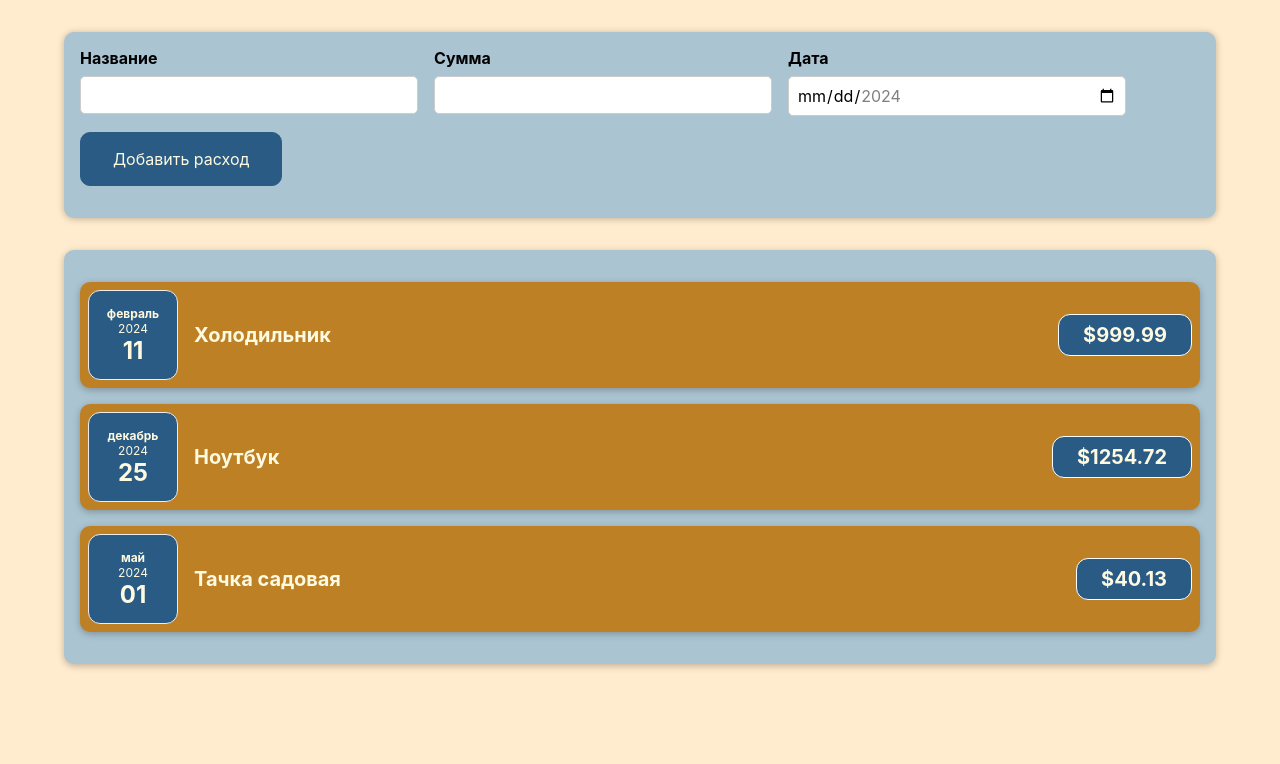
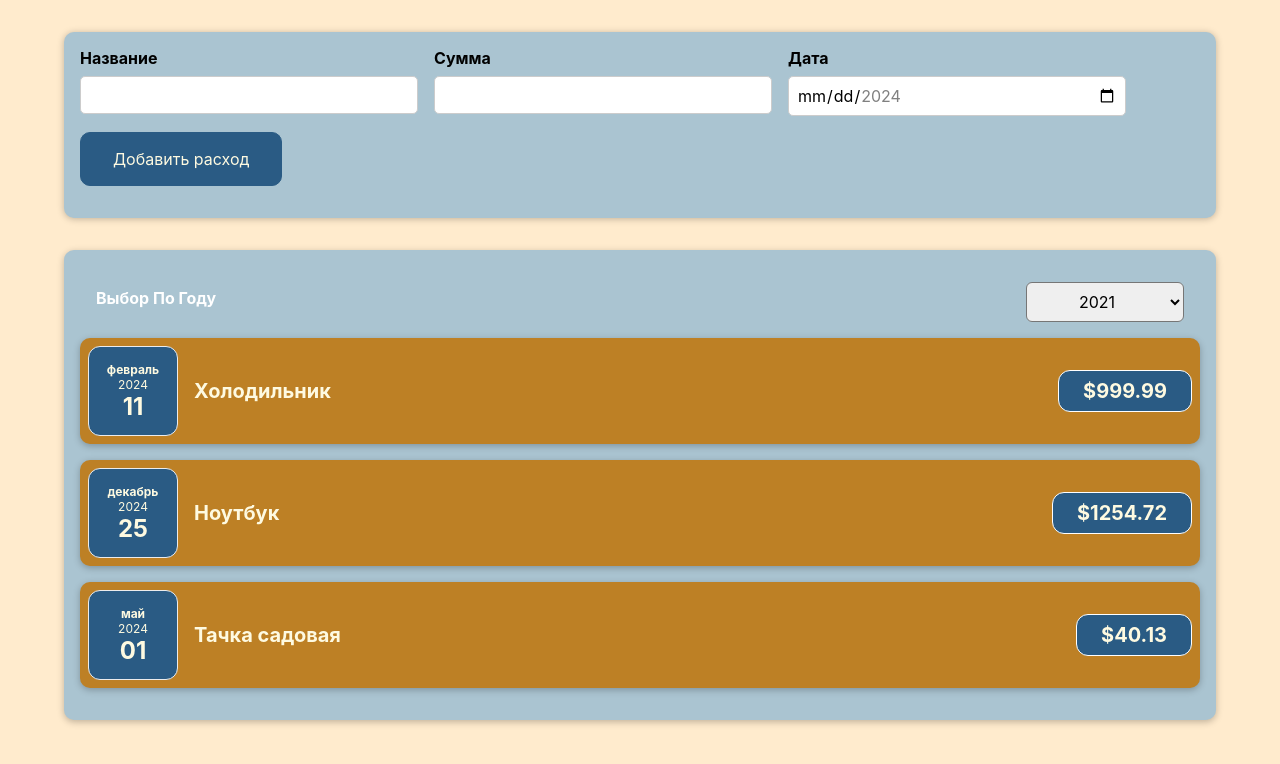
Before and after one commit to SterrenHeer/CostAccounting, a React (Create React App) app: page / in a window 1280 px wide. Shown: the top 764 px of the page. Built offline with nearby package versions, Linux system fonts and the light colour scheme.

Commit message:
add costs filter component

```diff
--- a/src/components/Costs/Costs.js
+++ b/src/components/Costs/Costs.js
@@ -1,10 +1,22 @@
 import CostItem from "./CostItem";
 import Card from '../UI/Card';
+import CostsFilter from "./CostsFilter";
+import React, { useState } from "react";
 import './Costs.scss'
 
 const Costs = (props) => {
+    const [selectedYear, setSelectedYear] = useState("2021");
+
+    const yearChangeHandler = (year) => {
+        console.log(year)
+        setSelectedYear(year);
+    };
+
     return (
         <Card className="costs">
+            <CostsFilter
+                year={selectedYear}
+                onChangeYear={yearChangeHandler} />
             <CostItem
                 date={props.costs[0].date}
                 description={props.costs[0].description}
--- /dev/null
+++ b/src/components/Costs/CostsFilter.js
@@ -0,0 +1,23 @@
+import "./CostsFilter.scss";
+
+const CostsFilter = (props) => {
+  const yearChangeHandler = (event) => {
+    props.onChangeYear(event.target.value);
+  };
+
+  return (
+    <div className="costs-filter">
+      <div className="costs-filter_control">
+        <label>Выбор По Году</label>
+        <select value={props.year} onChange={yearChangeHandler}>
+          <option value="2022">2022</option>
+          <option value="2021">2021</option>
+          <option value="2020">2020</option>
+          <option value="2019">2019</option>
+        </select>
+      </div>
+    </div>
+  );
+};
+
+export default CostsFilter;
--- /dev/null
+++ b/src/components/Costs/CostsFilter.scss
@@ -0,0 +1,21 @@
+.costs-filter {
+    padding: 0 1rem;
+    color: white;
+    &_control {
+        display: flex;
+        align-items: center;
+        justify-content: space-between;
+        margin: 1rem 0;
+        width: 100%;
+    }
+    label {
+        margin-bottom: 0.5rem;
+        font-weight: bold;
+    }
+    select {
+        padding: 0.5rem 3rem;
+        border-radius: 6px;
+        font-weight: bold;
+        font: inherit;
+    }
+}
```
